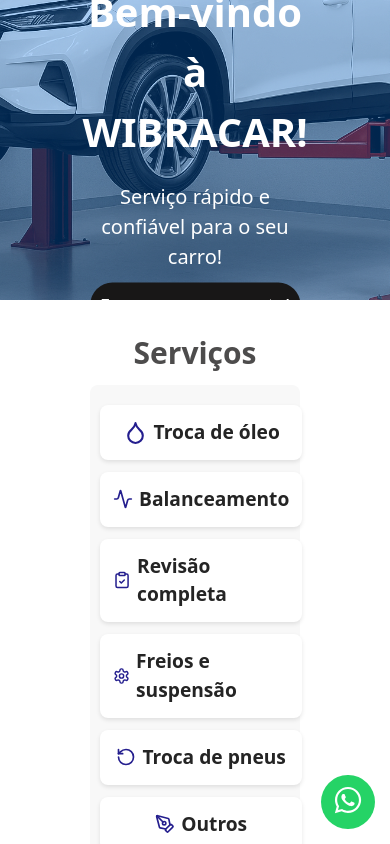
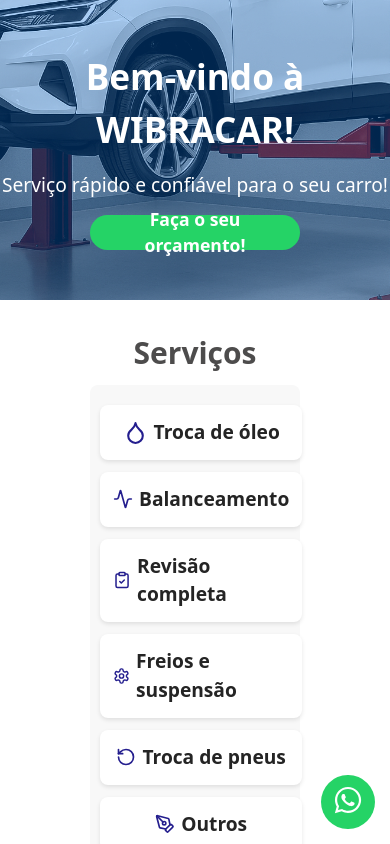
Before and after one commit to DrielySantos/wc-mecanica, a React (Vite) app: page / in a window 390 px wide. Shown: the top 844 px of the page. Built offline with nearby package versions, Linux system fonts and the light colour scheme.

Commit message:
responsividade  e manutenção do hiperlink

```diff
--- a/src/components/Banner.jsx
+++ b/src/components/Banner.jsx
@@ -40,7 +40,12 @@
         zIndex: 1,
     },
     texto:{
+        display: "flex",
+        flexDirection: "column",
+        justifyContent: "center",
         position: "absolute",
+        width: "100%",
+        height: "50%",
         top: "50%",
         left: "50%",
         transform: "translate(-50%, -50%)",
@@ -49,12 +54,12 @@
         zIndex: 2,
     },
     titulo:{
-        fontSize: "40px",
+        fontSize: "2.2rem",
         margin: 0,
     },
     subtitulo:{
-        fontSize: "20px",
-        margin: "20px auto"
+        fontSize: "1.2rem",
+        margin: "15px auto"
     },
 };
 
--- a/src/index.css
+++ b/src/index.css
@@ -62,17 +62,21 @@
 }
 
 .btnBanner{
-    width: 200px;
-    height: 30px;
+    display: flex;
+    justify-content: center;
+    align-items: center;
+    width: 210px;
+    height: 35px;
     padding: 10px;
-    margin-top: 20px auto;
-    background-color: #181717;
+    margin: 0 auto;
+    background-color: #25D366;
     color: white;
-    font-size: 18px;
+    font-size: 1.1rem;
+    font-weight: 600;
     border-radius: 50px;
     transition: .2s ease-in-out;
       &:hover{
-        color: #fcff46;
+        color: #075E54;
       }
 }
 
```
